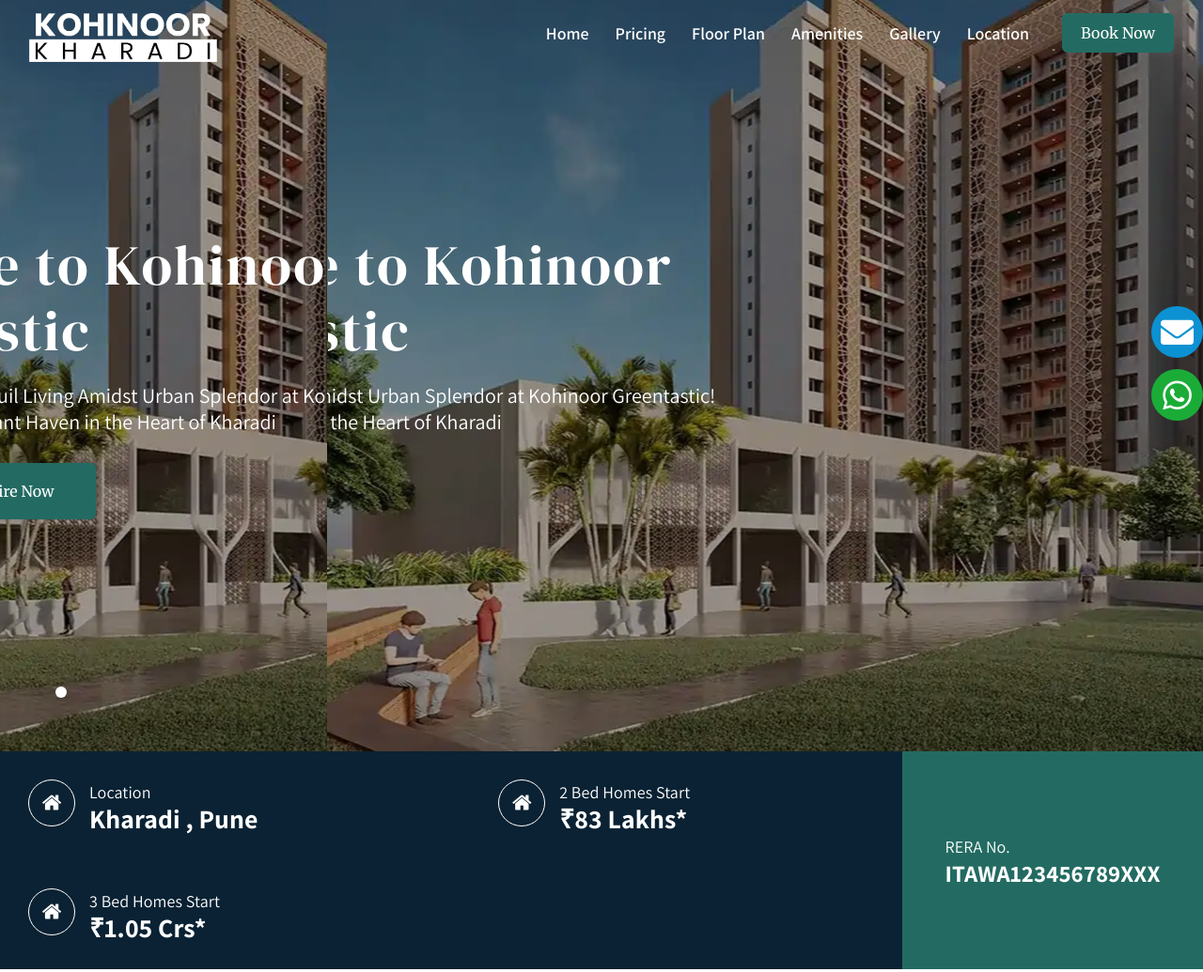
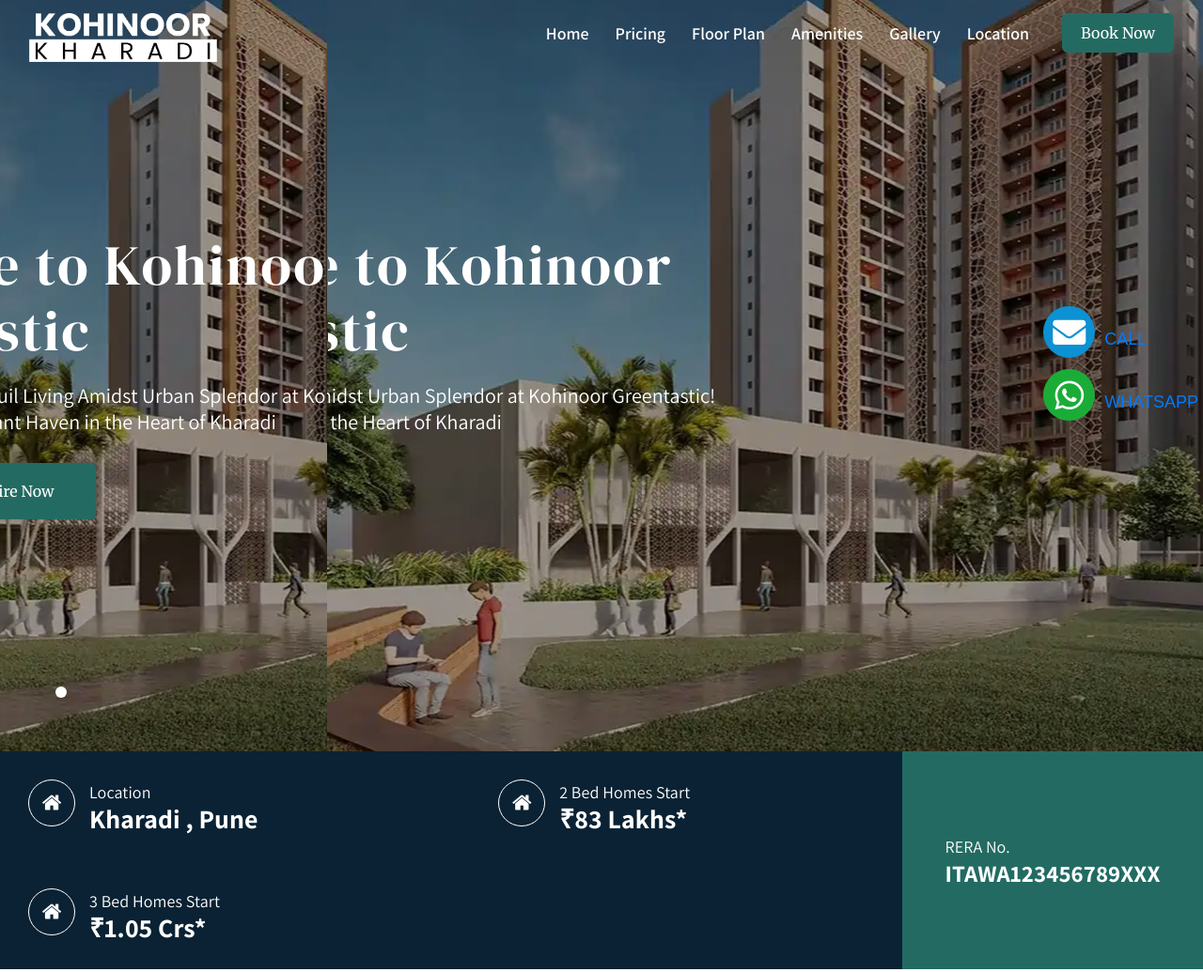
Before and after one commit to designernetcom/greentastic-kharadi, a plain HTML site: page index.html in a window 1280 px wide. Shown: the top 1035 px of the page at 94% size. Drawn offline with Linux system fonts and the light colour scheme.

Commit message:
Update style.css

```diff
--- a/css/style.css
+++ b/css/style.css
@@ -2111,13 +2111,13 @@ html body .top-header.header-2 .navbutton {
     position: fixed;
     top: 40%;
     right: 0%;
-    width: 200px;
+    /* width: 200px; */
     display: flex;
     flex-direction: column;
   }
 
   .sticky-icon a {
-    transform: translate(160px, 0px);
+    /* transform: translate(160px, 0px); */
     text-align: left;
     text-transform: uppercase;
     font-size: 18px;
```
